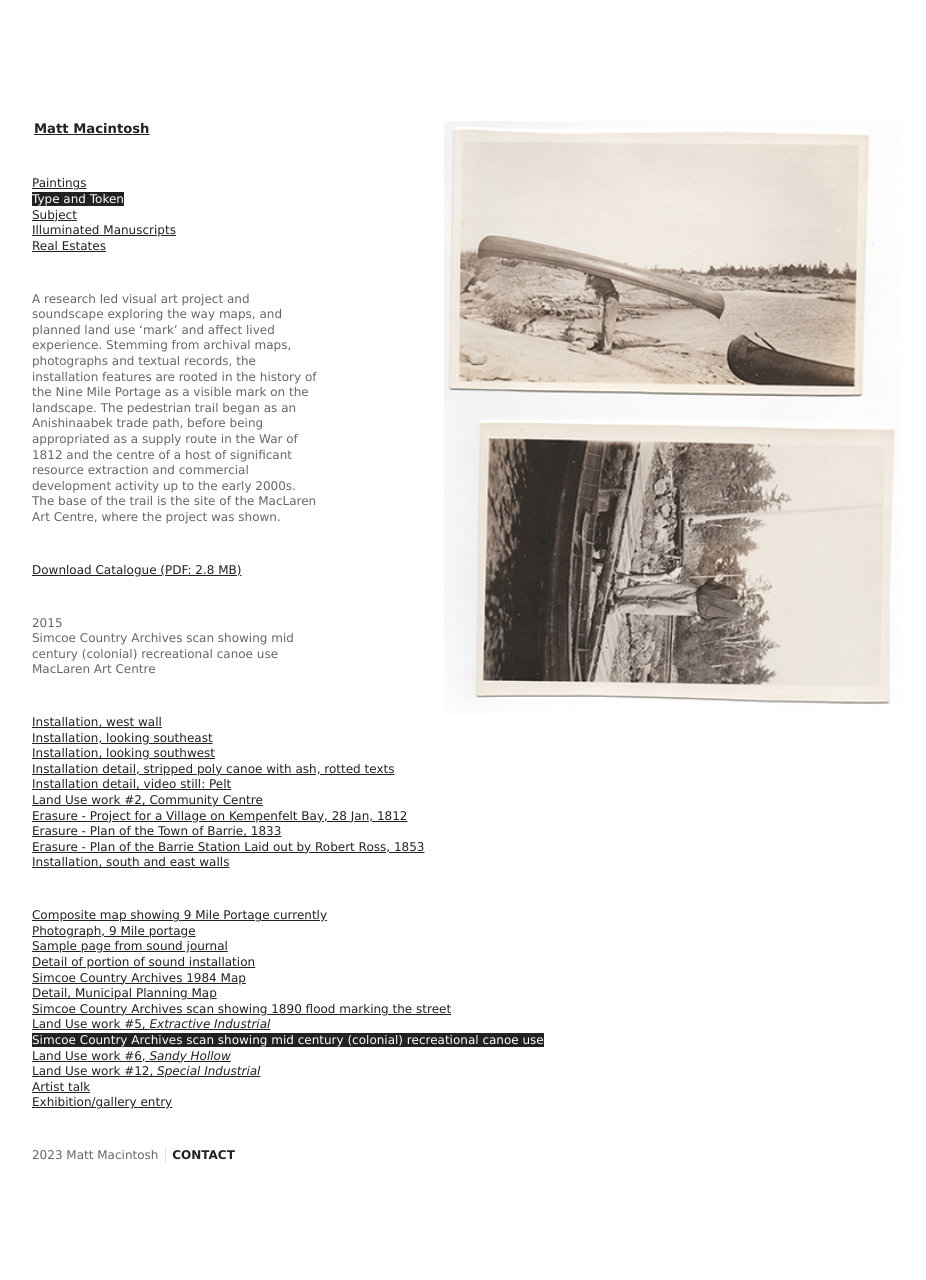
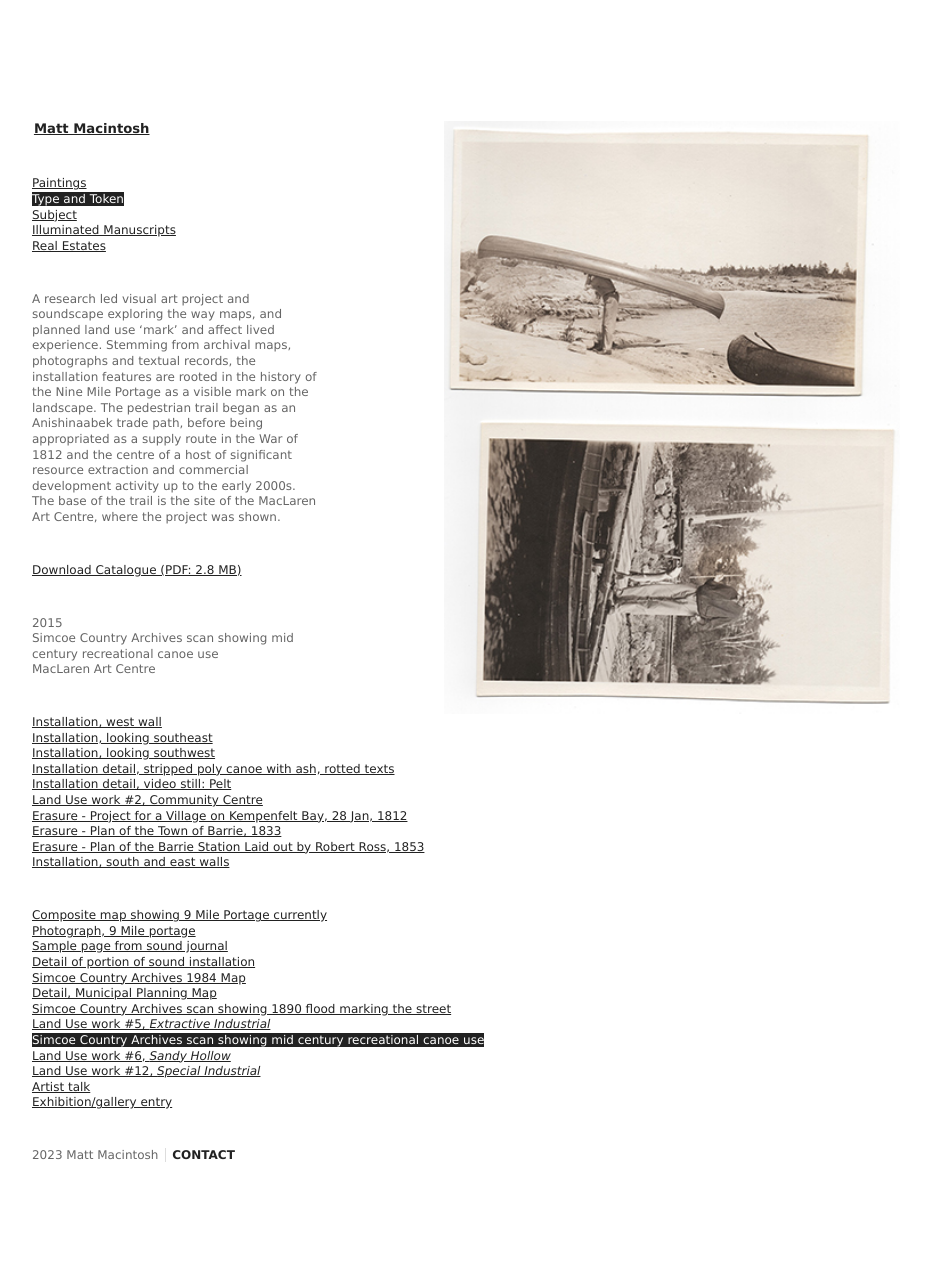
Before and after one commit to mattmacintosh/mattmacintosh.github.io, a Jekyll site: the page built from type-token-eighteen.html, in a window 1280 px wide. Shown: the whole page, without its empty margins (52-978 px from the left). Built offline with Jekyll 4.4.1, drawn with Linux system fonts in a browser that asks for light colours.

Commit message:
Remove verbiage from copy

```diff
--- a/_includes/type-token-meta.html
+++ b/_includes/type-token-meta.html
@@ -36,7 +36,7 @@
 					<li><a {% if page.id contains ' type-token-15fifteen' %}aria-current="page"{% endif %} href="/tt/type-token-fifteen/">Detail, Municipal Planning Map</a></li>
 					<li><a {% if page.id contains ' type-token-16sixteen' %}aria-current="page"{% endif %} href="/tt/type-token-sixteen/">Simcoe Country Archives scan showing 1890 flood marking the street</a></li>
 					<li><a {% if page.id contains ' type-token-17seventeen' %}aria-current="page"{% endif %} href="/tt/type-token-seventeen/">Land Use work #5, <em>Extractive Industrial</em></a></li>
-					<li><a {% if page.id contains ' type-token-18eighteen' %}aria-current="page"{% endif %} href="/tt/type-token-eighteen/">Simcoe Country Archives scan showing mid century (colonial) recreational canoe use</a></li>
+					<li><a {% if page.id contains ' type-token-18eighteen' %}aria-current="page"{% endif %} href="/tt/type-token-eighteen/">Simcoe Country Archives scan showing mid century recreational canoe use</a></li>
 					<li><a {% if page.id contains ' type-token-19nineteen' %}aria-current="page"{% endif %} href="/tt/type-token-nineteen/">Land Use work #6, <em>Sandy Hollow</em></a></li>
 					<li><a {% if page.id contains ' type-token-20twenty' %}aria-current="page"{% endif %} href="/tt/type-token-twenty/"> Land Use work #12, <em>Special Industrial</em></a></li>
 					<li><a {% if page.id contains ' type-token-8eight' %}aria-current="page"{% endif %} href="/tt/type-token-eight/">Artist talk</a></li>
--- a/type-token-eighteen.html
+++ b/type-token-eighteen.html
@@ -1,10 +1,10 @@
 ---
 layout: main
-title: Simcoe Country Archives scan showing mid century (colonial) recreational canoe use
+title: Simcoe Country Archives scan showing mid century recreational canoe use
 permalink: /tt/type-token-eighteen/
 id: type-token type-token-18eighteen
 show-year: 2015
-location-within-venue: Simcoe Country Archives scan showing mid century (colonial) recreational canoe use
+location-within-venue: Simcoe Country Archives scan showing mid century recreational canoe use
 show-venue: MacLaren Art Centre
 sitemap:
   lastmod: 2023-01-12
```
